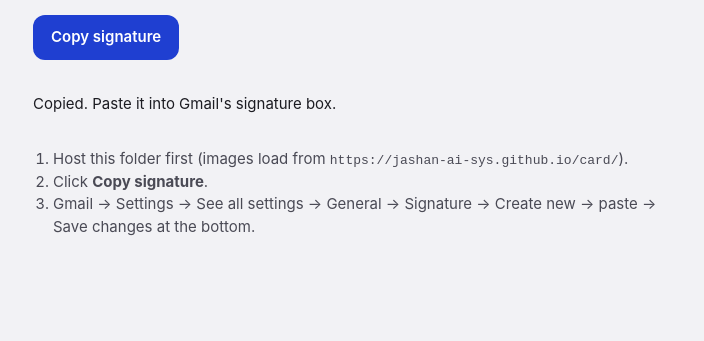
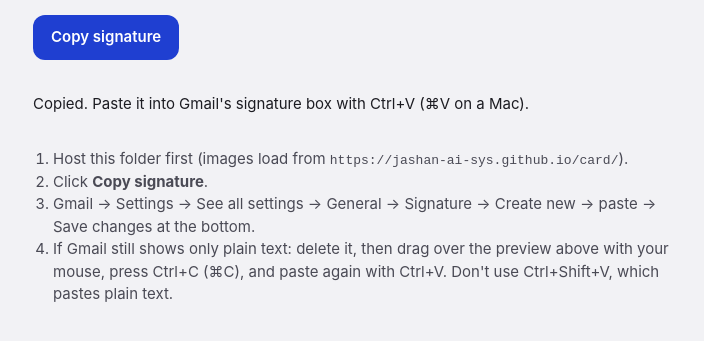
Before and after one commit to Jashan-ai-sys/card, a plain HTML site: page signature.html in a window 1280 px wide. Both pictures are taken after a click on the button "Copy signature". Shown: the part 455-796 px from the top of the page, without its empty margins (287-991 px from the left). Drawn offline with Linux system fonts and the light colour scheme.

Commit message:
Copy signature via a copy event so Gmail pastes the HTML
Gmail's signature editor pasted only the plain-text flavour when the HTML
came from navigator.clipboard.write. Use the same copy path as a manual
selection + Ctrl+C, and document the manual fallback on the page.

```diff
--- a/signature.html
+++ b/signature.html
@@ -39,6 +39,7 @@
     <li>Host this folder first (images load from <code id="base"></code>).</li>
     <li>Click <b>Copy signature</b>.</li>
     <li>Gmail → Settings → See all settings → General → Signature → Create new → paste → Save changes at the bottom.</li>
+    <li>If Gmail still shows only plain text: delete it, then drag over the preview above with your mouse, press Ctrl+C (⌘C), and paste again with Ctrl+V. Don't use Ctrl+Shift+V, which pastes plain text.</li>
   </ol>
 </main>
 <script>
@@ -137,24 +138,29 @@ function checkImages() {
   update();
 }
 
-document.getElementById("copy").addEventListener("click", async () => {
+// Copy through a `copy` event, the same path as selecting text and pressing Ctrl+C. Gmail's signature
+// editor pasted only the plain-text flavour when the HTML came from navigator.clipboard.write
+// (Chrome sanitises that HTML), so the async Clipboard API is deliberately not used here.
+document.getElementById("copy").addEventListener("click", () => {
   const status = document.getElementById("status");
-  try {
-    await navigator.clipboard.write([new ClipboardItem({
-      "text/html": new Blob([signature], { type: "text/html" }),
-      "text/plain": new Blob([plain], { type: "text/plain" }),
-    })]);
-    status.textContent = "Copied. Paste it into Gmail's signature box.";
-  } catch {
-    // No async clipboard (older browser, file://): select the preview and use the legacy copy command.
-    const range = document.createRange();
-    range.selectNodeContents(document.getElementById("preview"));
-    getSelection().removeAllRanges();
-    getSelection().addRange(range);
-    status.textContent = document.execCommand("copy")
-      ? "Copied. Paste it into Gmail's signature box."
-      : "The signature is selected. Copy the selection, then paste it into Gmail.";
+  const onCopy = (e) => {
+    e.clipboardData.setData("text/html", signature);
+    e.clipboardData.setData("text/plain", plain);
+    e.preventDefault();
+  };
+  document.addEventListener("copy", onCopy);
+  const ok = document.execCommand("copy");
+  document.removeEventListener("copy", onCopy);
+  if (ok) {
+    status.textContent = "Copied. Paste it into Gmail's signature box with Ctrl+V (⌘V on a Mac).";
+    return;
   }
+  // Copy command blocked: select the preview so a manual Ctrl+C copies the rendered signature.
+  const range = document.createRange();
+  range.selectNodeContents(document.getElementById("preview"));
+  getSelection().removeAllRanges();
+  getSelection().addRange(range);
+  status.textContent = "The signature is selected. Press Ctrl+C (⌘C on a Mac), then paste it into Gmail.";
 });
 </script>
 </body>
```
